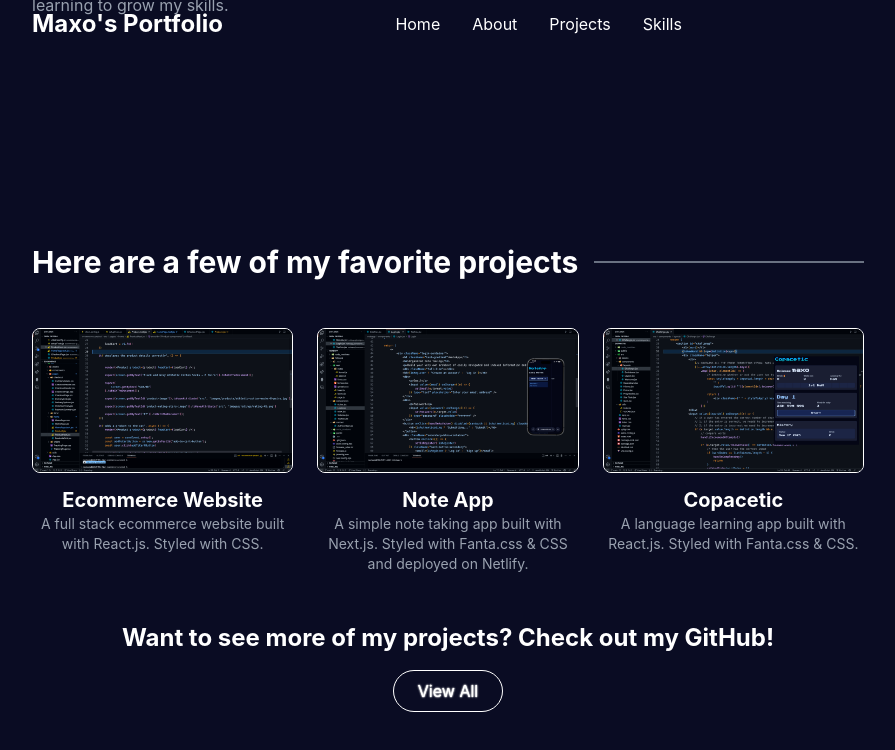
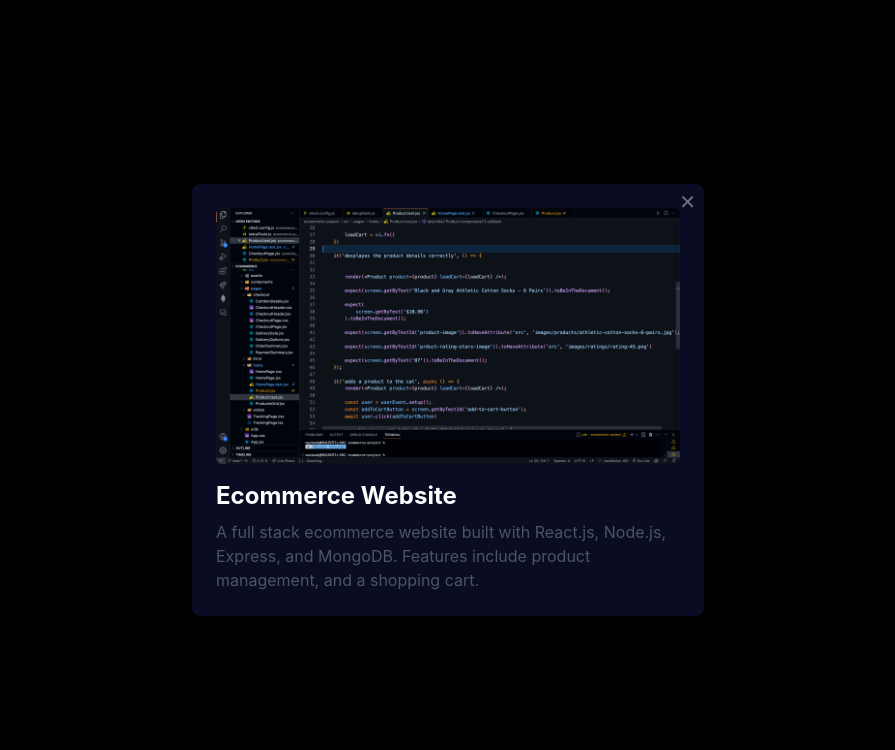
Before and after one commit to MaxoGitAcc/PORTFELIO, a Next.js app: page / in a window 1280 px wide. Both pictures are taken after a click on the button 354 px from the left and 1540 px from the top of the page. Shown: the part 1140-1890 px from the top of the page, without its empty margins (192-1087 px from the left). Built offline with nearby package versions, Linux system fonts and the light colour scheme; some icons are missing.

Commit message:
added popup menu on projects

```diff
--- a/components/Navbar.tsx
+++ b/components/Navbar.tsx
@@ -26,7 +26,7 @@ const Navbar = () => {
   }
 
   return (
-    <footer className="fixed w-screen z-50">
+    <footer className="fixed w-screen z-50 bg-[#0a0c23]">
       <div className="w-[65%] py-2 mx-auto flex items-center justify-between">
 
         {/* Logo */}
--- a/components/layout/Projects.tsx
+++ b/components/layout/Projects.tsx
@@ -1,7 +1,7 @@
 'use client'
 
-import React from 'react'
-import { motion } from 'framer-motion'
+import React, { useState } from 'react'
+import { motion, AnimatePresence } from 'framer-motion'
 
 // Array of project objects with title, description, and image
 const ProjectsArray = [
@@ -9,28 +9,34 @@ const ProjectsArray = [
     title: "Ecommerce Website",
     description: "A full stack ecommerce website built with React.js. Styled with CSS.",
     src: "/projects/ecommerce.png",
+    biggerDescription: "A full stack ecommerce website built with React.js, Node.js, Express, and MongoDB. Features include product management, and a shopping cart."
   },
   {
     title: "Note App",
     description: "A simple note taking app built with Next.js. Styled with Fanta.css & CSS and deployed on Netlify.",
     src: "/projects/noteapp.png",
+    biggerDescription: `A simple note taking app built with Next.js. styled with Fanta.css and CSS. deployed on Netlify. Features include adding, editing, and deleting notes.
+    You can see full web here:  `,
+    link: "https://maxosnoteapp.netlify.app/",
+    linkName: "Link"
   },
   {
     title: "Copacetic",
     description: "A language learning app built with React.js. Styled with Fanta.css & CSS.",
     src: "/projects/copacetic.png",
+    biggerDescription: `A language learning app built with React.js. styled with Fanta.css and CSS. Features include flashcards, quizzes, and progress tracking.`
   }
 ]
 
 const Projects = () => {
+  const [selectedProject, setSelectedProject] = useState<null | typeof ProjectsArray[0]>(null)
 
   return (
     // Main section for projects
     <section id='projects' className='w-screen py-16'>
-      {/* Container centered with fixed width */}
       <div className='w-[65%] mx-auto'>
 
-        {/* Section header with title and line */}
+        {/* Section header */}
         <div className="flex items-center space-x-4">
           <h1 className="text-3xl font-bold">Here are a few of my favorite projects</h1>
           <hr className="flex-grow border-t-2 border-gray-500" />
@@ -40,36 +46,31 @@ const Projects = () => {
         <div className='grid grid-cols-1 md:grid-cols-3 gap-6 mt-12'>
           {ProjectsArray.map((project, i) => (
             <div key={i} className='text-center'>
-              {/* Image is a clickable button (can attach onClick later) */}
-              <button className='border rounded-lg overflow-hidden w-full'>
+              <button
+                onClick={() => setSelectedProject(project)}
+                className='border rounded-lg overflow-hidden w-full'
+              >
                 <img
                   src={project.src}
                   alt={project.title}
                   className='w-full object-cover'
                 />
               </button>
-
-              {/* Project title */}
               <h2 className='text-xl font-bold mt-2'>{project.title}</h2>
-
-              {/* Project description */}
               <p className='text-gray-400 text-sm'>{project.description}</p>
             </div>
           ))}
         </div>
 
-        {/* Call-to-action section with Framer Motion hover/tap effects */}
+        {/* Call-to-action */}
         <motion.div
-          className='w-full mt-12 flex flex-col items-center space-y-4'
-          whileHover={{ scale: 1.02 }}   // Slight scale up on hover
-          whileTap={{ scale: 0.98 }}    // Slight scale down on tap
+          className='w-full mt-[4rem] flex flex-col items-center space-y-4'
+          whileHover={{ scale: 1.02 }}
+          whileTap={{ scale: 0.98 }}
         >
-          {/* Call-to-action text */}
           <h1 className='text-2xl font-bold text-center'>
             Want to see more of my projects? Check out my GitHub!
           </h1>
-
-          {/* GitHub button */}
           <button
             className='border rounded-3xl px-6 py-2 cursor-pointer'
             style={{ textShadow: `0 0 1px #fff, 0 0 2px #eee, 0 0 2px #ddd` }}
@@ -83,10 +84,49 @@ const Projects = () => {
             </a>
           </button>
         </motion.div>
+      </div>
 
-      </div>
+      {/* Modal for selected project */}
+      <AnimatePresence>
+        {selectedProject && (
+          <motion.div
+            className="fixed inset-0 bg-black bg-opacity-70 flex items-center justify-center z-50"
+            initial={{ opacity: 0 }}
+            animate={{ opacity: 1 }}
+            exit={{ opacity: 0 }}
+          >
+            <motion.div
+              className="bg-[#0a0c23] rounded-lg shadow-lg max-w-lg w-full p-6 relative"
+              initial={{ scale: 0.8, opacity: 0 }}
+              animate={{ scale: 1, opacity: 1 }}
+              exit={{ scale: 0.8, opacity: 0 }}
+            >
+              {/* Close button */}
+              <button
+                onClick={() => setSelectedProject(null)}
+                className="absolute top-1 right-2 text-gray-500 hover:text-black text-xl"
+              >
+                ✕
+              </button>
+
+              {/* Image */}
+              <img
+                src={selectedProject.src}
+                alt={selectedProject.title}
+                className="rounded-md mb-4 w-full object-cover"
+              />
+
+              {/* Title & Description */}
+              <h2 className="text-2xl  font-bold mb-2">{selectedProject.title}</h2>
+              <p className="text-gray-600">
+                {selectedProject.biggerDescription}
+                <a href={selectedProject.link} target='_blank' className='text-white underline'>{selectedProject.linkName}</a>
+              </p>
+            </motion.div>
+          </motion.div>
+        )}
+      </AnimatePresence>
     </section>
-
   )
 }
 
```
